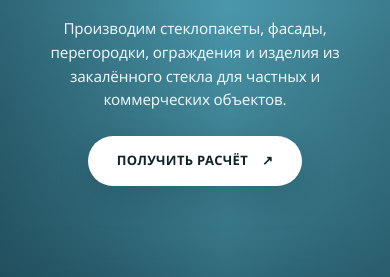
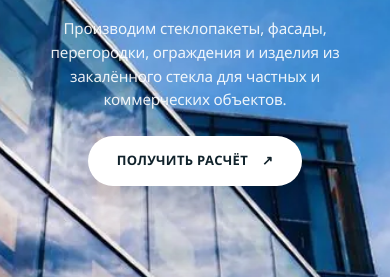
Before and after one commit to Bekzat0713/PrimeGlass, a website: page dist/index.html in a window 390 px wide. Shown: the part 438-715 px from the top of the page. Drawn offline with Linux system fonts and the light colour scheme.

Commit message:
Fix mobile hero coverage and fixed header

```diff
--- a/style.css
+++ b/style.css
@@ -305,7 +305,7 @@ h3{line-height:1.12}
 .home-hero .hero-actions .button-primary{background:#fff;color:var(--ink)}
 .home-hero .hero-actions .button-secondary{border-color:rgba(255,255,255,.55);background:rgba(8,34,45,.15);color:#fff;backdrop-filter:blur(10px)}
 .home-hero .contact-actions{display:none}
-.home-hero .hero-media{position:absolute;z-index:0;inset:0;min-height:0}
+.home-hero .hero-media{position:absolute;z-index:0;inset:0;width:100%;height:100%;min-height:100%}
 .home-hero .hero-picture,.home-hero .hero-picture img{width:100%;height:100%}
 .home-hero .hero-picture img{object-fit:cover;object-position:center 54%;transform:translate3d(0,var(--hero-parallax,0px),0) scale(var(--hero-zoom,1.08));will-change:transform}
 .home-hero .hero-video{position:absolute;z-index:2;inset:0;width:100%;height:100%;border:0;object-fit:cover;object-position:center;opacity:0;transform:translate3d(0,var(--hero-parallax,0px),0) scale(var(--hero-zoom,1.08));transition:opacity 1.1s ease;will-change:transform,opacity}
@@ -321,7 +321,6 @@ h3{line-height:1.12}
 .hero-scroll-cue i{width:34px;height:34px;display:grid;place-items:center;border-radius:50%;background:#fff;color:var(--ink);font-size:15px;font-style:normal;animation:scrollCue 1.8s ease-in-out infinite}
 @keyframes scrollCue{0%,100%{transform:translateY(0)}50%{transform:translateY(7px)}}
 
-.page-home{perspective:1400px}
 .page-home .depth-layer{transform:perspective(1400px) translate3d(0,var(--depth-y,0px),var(--depth-z,0px)) rotateX(var(--depth-rx,0deg));transform-origin:center;will-change:transform;backface-visibility:hidden}
 .page-home .hero-copy.depth-layer{transform:perspective(1400px) translate3d(0,var(--depth-y,0px),var(--depth-z,0px)) rotateX(var(--depth-rx,0deg)) scale(var(--hero-content-zoom,1));opacity:var(--hero-content-opacity,1)}
 .page-home .fact-strip.depth-layer{transform:translateX(-50%) perspective(1400px) translate3d(0,var(--depth-y,0px),var(--depth-z,0px)) rotateX(var(--depth-rx,0deg));opacity:var(--hero-facts-opacity,1)}
--- a/validate.js
+++ b/validate.js
@@ -94,7 +94,9 @@ assert.match(stylesheet, /@media \(max-width:900px\)[\s\S]*?\.reveal\{opacity:1;
 assert.match(stylesheet, /@media \(hover:none\)/, 'Touch devices need stable non-hover positioning');
 assert.match(stylesheet, /\.home-hero\{position:relative;height:210svh/, 'Home page needs an extended architectural scroll scene');
 assert.match(stylesheet, /\.home-hero-stage\{position:sticky;top:0;height:100svh/, 'Home page needs a sticky full-viewport hero stage');
+assert.match(stylesheet, /\.home-hero \.hero-media\{[^}]*height:100%;min-height:100%/, 'Hero media must cover the complete mobile hero');
 assert.doesNotMatch(stylesheet, /\.home-hero \.hero-video\{display:none!important\}/, 'Mobile hero video must remain visible');
+assert.doesNotMatch(stylesheet, /\.page-home\{perspective:/, 'Page perspective must not break the fixed navigation header');
 assert.match(stylesheet, /\.home-hero-grid\{[^}]*width:100%;max-width:none;margin-inline:0/, 'Home hero image must extend edge to edge');
 assert.match(stylesheet, /\.page-home \.site-header\{position:fixed/, 'Home page navigation must overlay the hero');
 const combinedHtml = pages.join('\n');
```
Also changed, not shown: dist/style.css.
